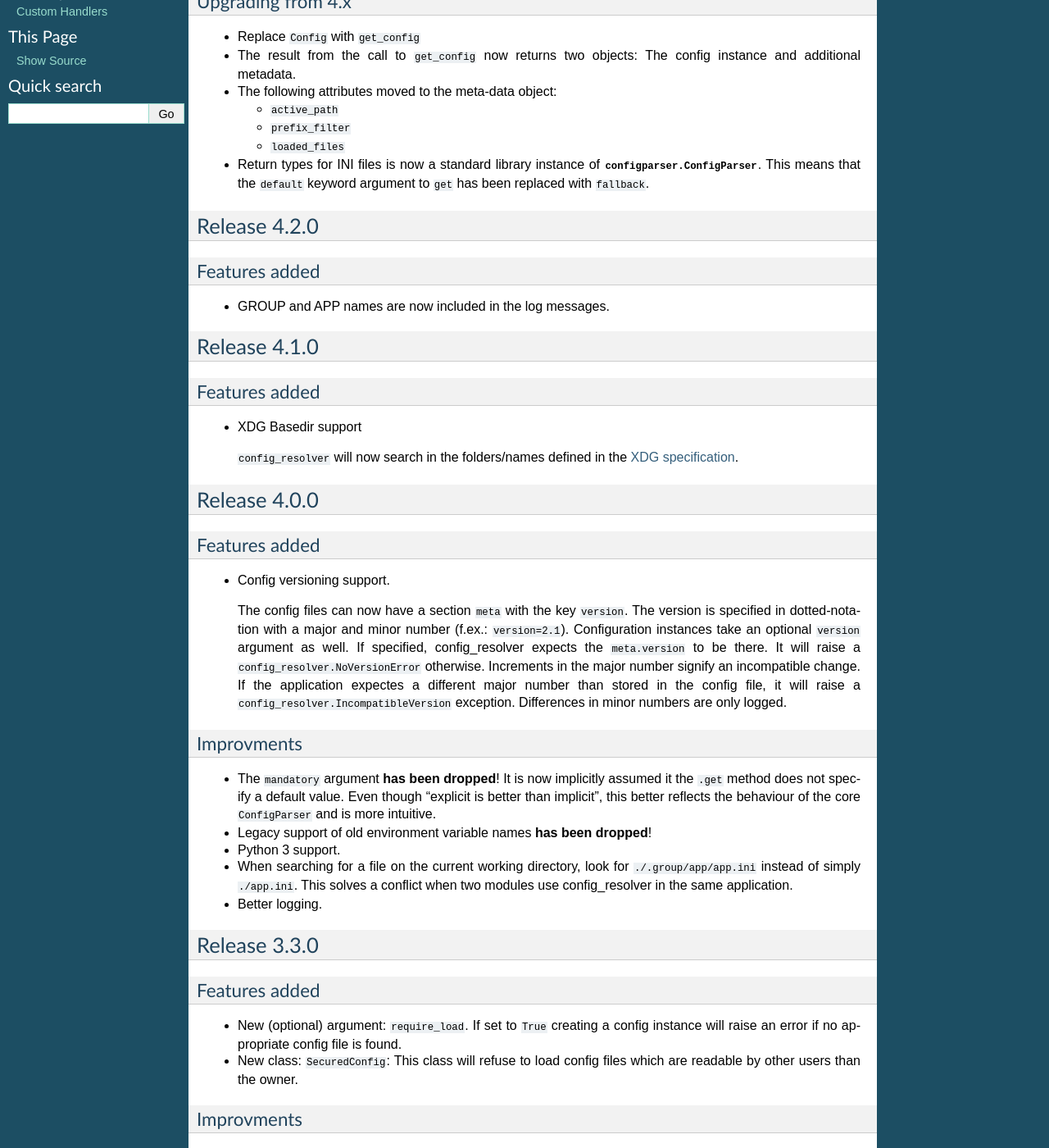
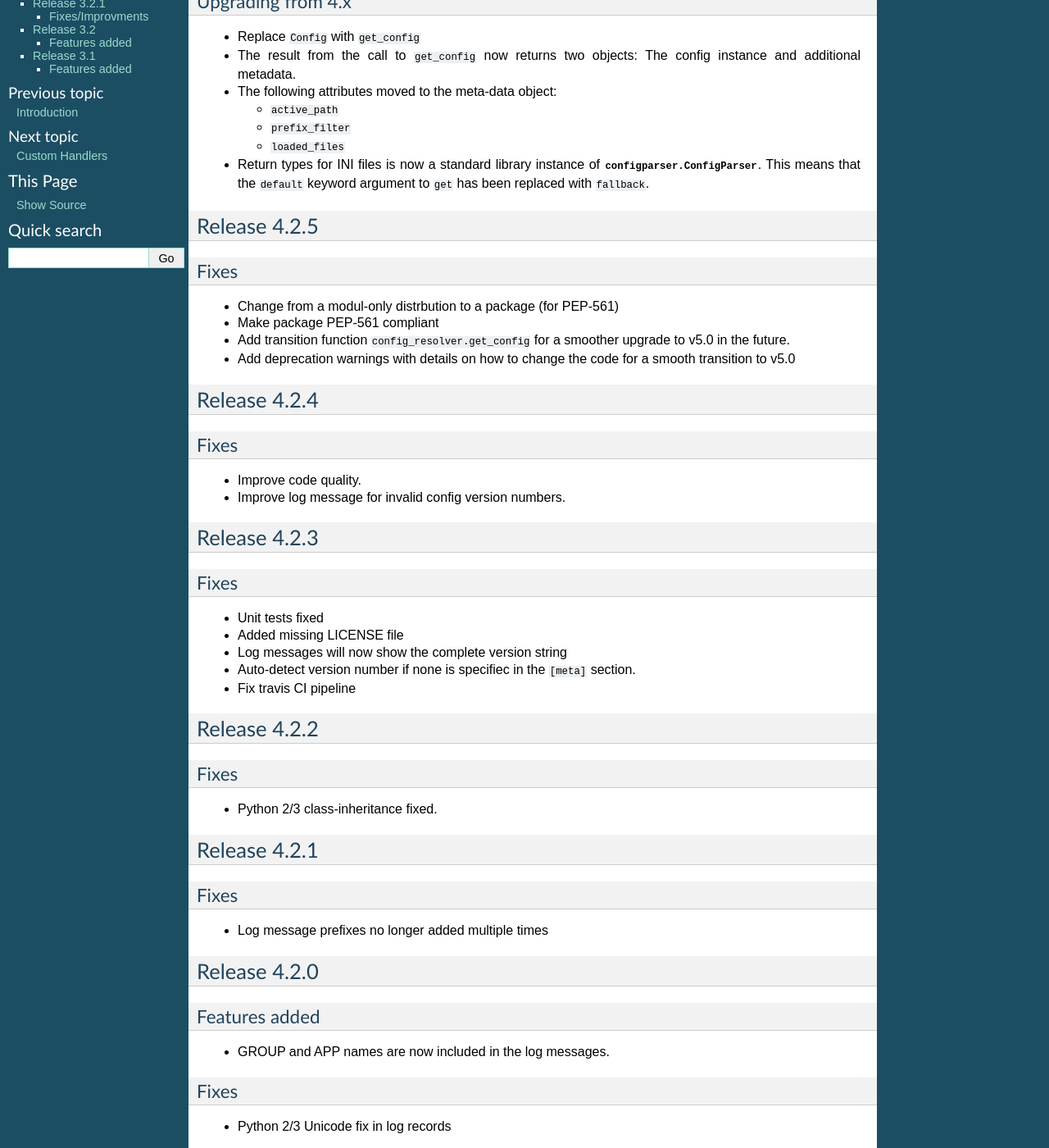
Before and after one commit to exhuma/config_resolver, a Sphinx documentation site: the page built from doc/changelog.rst, in a window 1280 px wide and 1400 px high, scrolled down 494 px. Shown: the whole window at 82% size. Built offline with Sphinx 7.4.7, drawn with Linux system fonts in a browser that asks for light colours; some of the changed text lies outside the part shown.

Commit message:
Merge release-5-transition

```diff
--- a/doc/changelog.rst
+++ b/doc/changelog.rst
@@ -41,6 +41,61 @@ Upgrading from 4.x
   :py:class:`configparser.ConfigParser`. This means that the ``default``
   keyword argument to ``get`` has been replaced with ``fallback``.
 
+Release 4.2.5
+-------------
+
+Fixes
+~~~~~
+
+* Change from a modul-only distrbution to a package (for PEP-561)
+* Make package PEP-561 compliant
+* Add transition function ``config_resolver.get_config`` for a smoother upgrade
+  to v5.0 in the future.
+* Add deprecation warnings with details on how to change the code for a smooth
+  transition to v5.0
+
+
+Release 4.2.4
+-------------
+
+Fixes
+~~~~~
+
+* Improve code quality.
+* Improve log message for invalid config version numbers.
+
+
+Release 4.2.3
+-------------
+
+Fixes
+~~~~~
+
+* Unit tests fixed
+* Added missing LICENSE file
+* Log messages will now show the complete version string
+* Auto-detect version number if none is specifiec in the ``[meta]`` section.
+* Fix travis CI pipeline
+
+
+Release 4.2.2
+-------------
+
+Fixes
+~~~~~
+
+* Python 2/3 class-inheritance fixed.
+
+
+Release 4.2.1
+-------------
+
+Fixes
+~~~~~
+
+* Log message prefixes no longer added multiple times
+
+
 Release 4.2.0
 -------------
 
@@ -48,6 +103,13 @@ Features added
 ~~~~~~~~~~~~~~
 
 * GROUP and APP names are now included in the log messages.
+
+
+Fixes
+~~~~~
+
+* Python 2/3 Unicode fix in log records
+
 
 Release 4.1.0
 -------------
```
